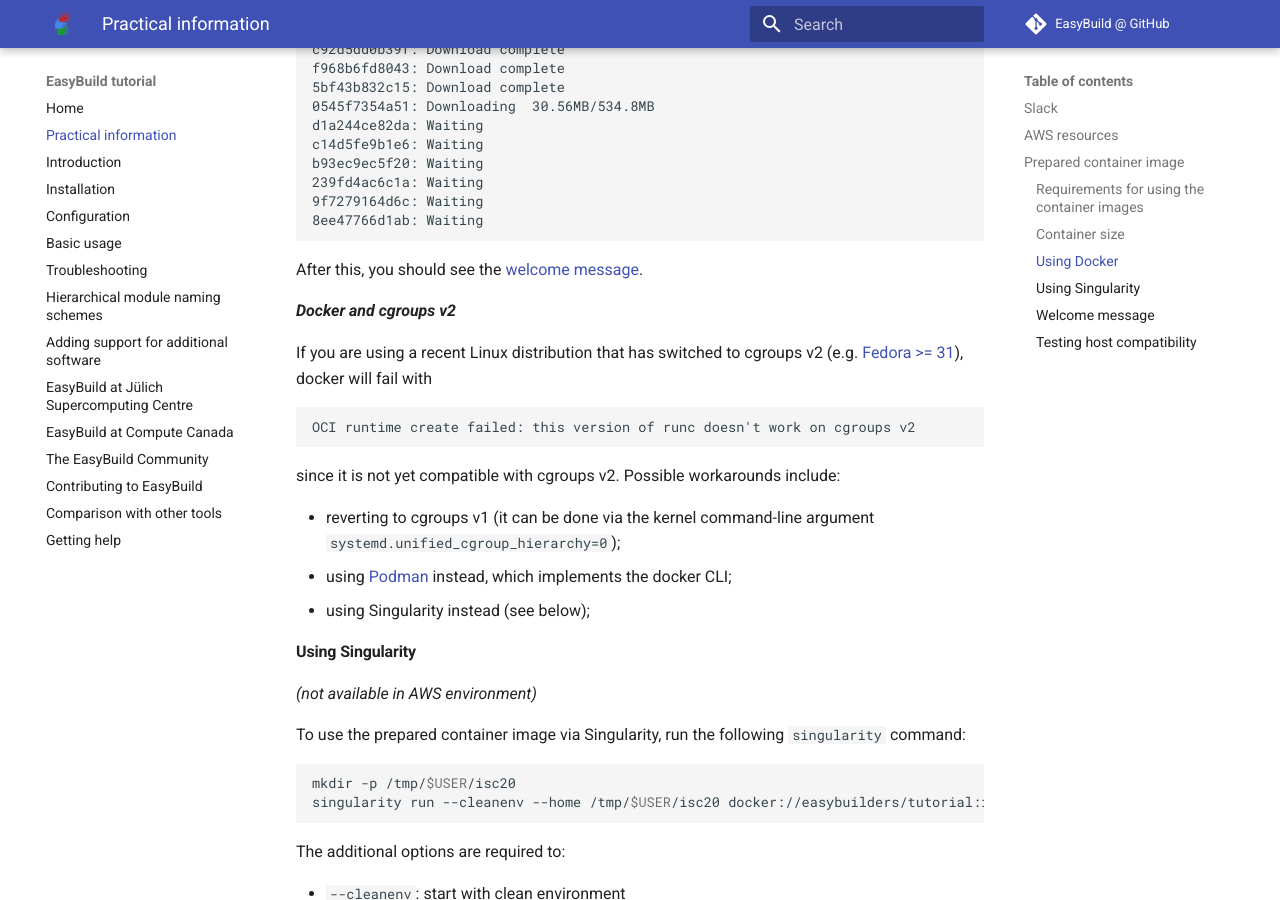
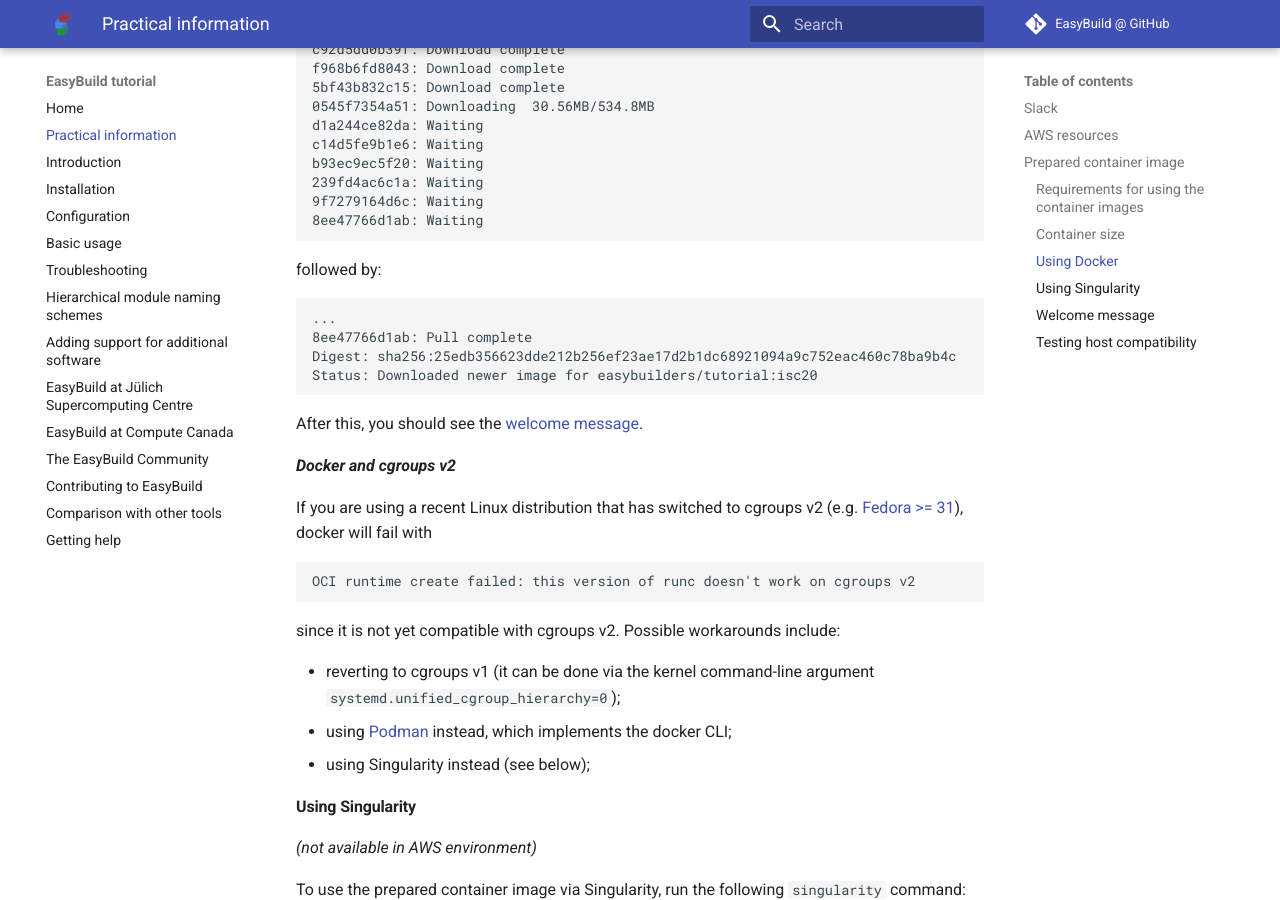
Before and after one commit to easybuilders/easybuild-tutorial, an MkDocs documentation site: the page built from docs/practical_information/README.md, in a window 1280 px wide and 900 px high, scrolled down 1858 px. Built offline with MkDocs 1.6.1 and Material for MkDocs 9.7.7, drawn with Linux system fonts in a browser that asks for light colours; some of the changed text lies outside the part shown.

````diff
--- a/docs/practical_information/README.md
+++ b/docs/practical_information/README.md
@@ -87,6 +87,15 @@ b93ec9ec5f20: Waiting
 239fd4ac6c1a: Waiting
 9f7279164d6c: Waiting
 8ee47766d1ab: Waiting
+```
+
+followed by:
+
+```
+...
+8ee47766d1ab: Pull complete
+Digest: sha256:25edb356623dde212b256ef23ae17d2b1dc68921094a9c752eac460c78ba9b4c
+Status: Downloaded newer image for easybuilders/tutorial:isc20
 ```
 
 After this, you should see the [welcome message](#welcome-message).
@@ -234,3 +243,6 @@ If the last command prints a Python version (like `Python 3.8.2`), then your hos
 
 If you see a message like "`Illegal instruction (core dumped)`", the processor in your system is *not* compatible
 with the pre-installed software stack, and you will have to use another system to participate in the tutorial.
+
+After running this test, you should reset your environment by running "`module purge`", since most of the
+exercises assume you are starting from a clean environment.
````
